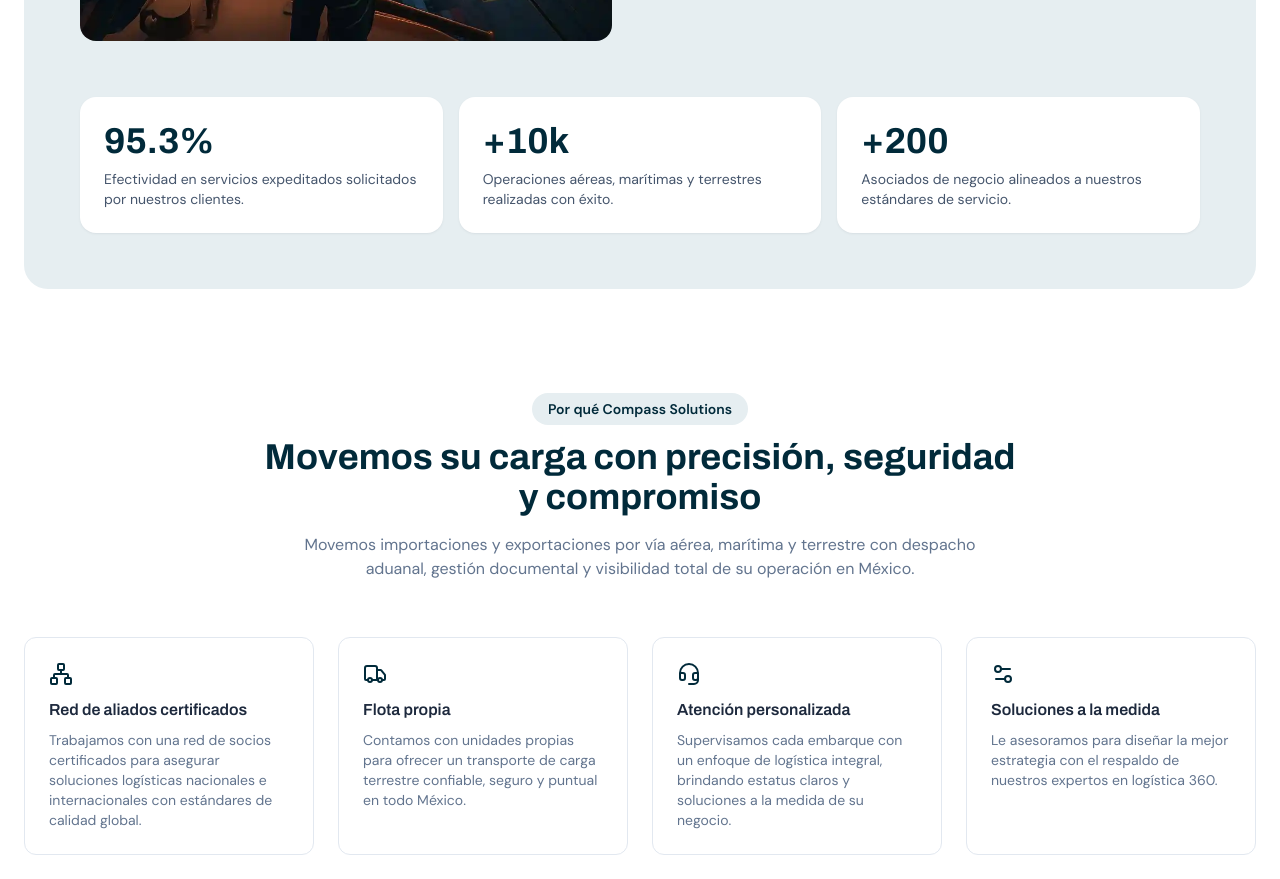
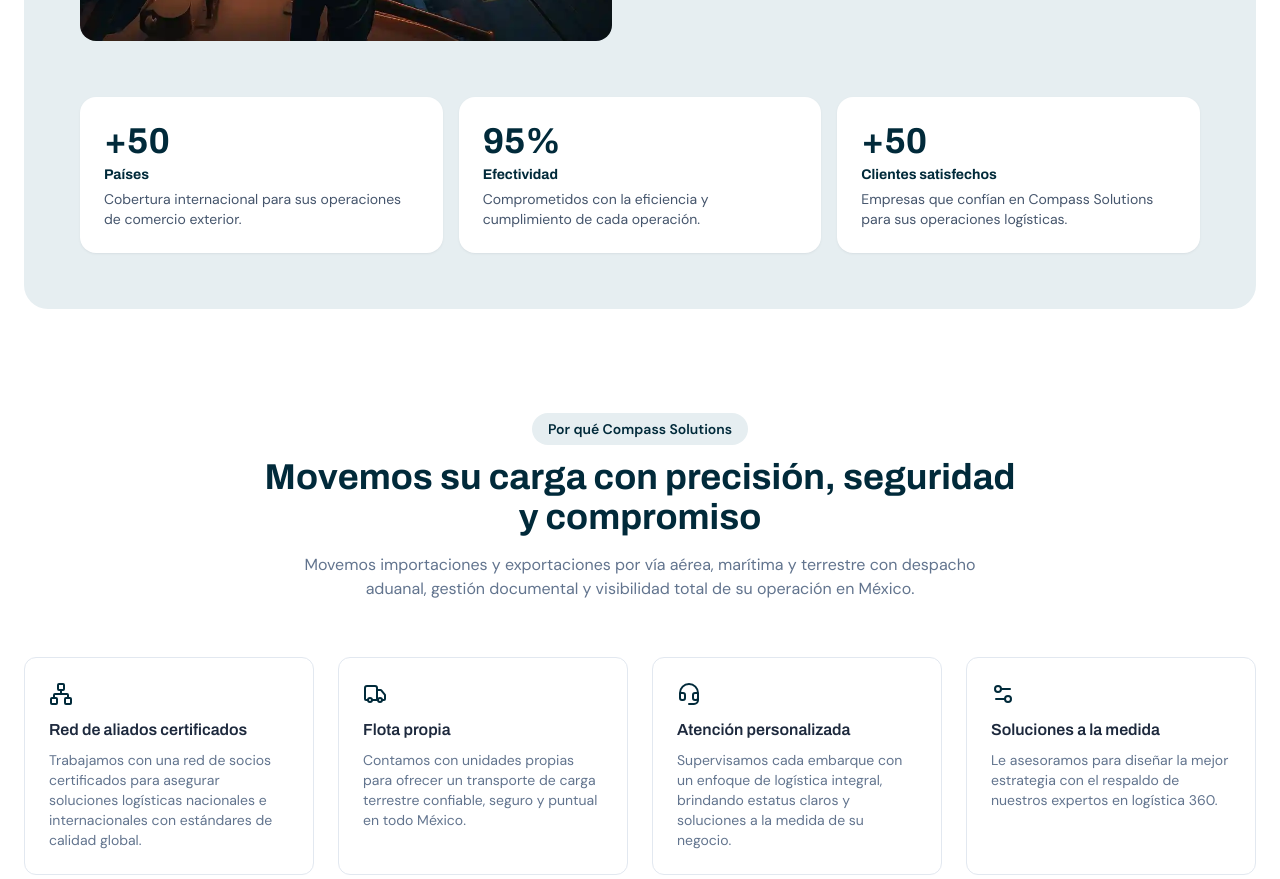
Before and after one commit to compasssolutionsmx/compass_web, a Next.js app: page / in a window 1280 px wide. Shown: the part 1460-2339 px from the top of the page. Built offline with nearby package versions, Linux system fonts and the light colour scheme; no server answers.

Commit message:
Actualiza banda de metricas con cifras validadas por el cliente

```diff
--- a/src/components/AnimatedCounter.tsx
+++ b/src/components/AnimatedCounter.tsx
@@ -7,7 +7,7 @@
 type AnimatedCounterProps = {
   /** Valor final al que sube el contador. */
   target: number;
-  /** Decimales a mostrar. 0 por defecto; el 95.3% necesita 1. */
+  /** Decimales a mostrar. 0 por defecto. */
   decimals?: number;
   className?: string;
 };
--- a/src/components/StatsSection.tsx
+++ b/src/components/StatsSection.tsx
@@ -4,12 +4,13 @@
 
 /* ---------------------------------------------------------------------------
    MÉTRICAS REALES — editar aquí.
-   Confirmadas contra el sitio actual. Se guardan con su magnitud real; el
-   formato de pantalla lo pone el JSX ("+10k" sale de dividir entre mil).
+   Cifras definitivas validadas por el cliente. Son las mismas tres, en el
+   mismo orden y con el mismo copy, que las de <ImportStats> en la landing:
+   si se tocan aquí, hay que tocarlas allá.
    --------------------------------------------------------------------------- */
-const EFFECTIVENESS = 95.3;
-const OPERATIONS_COUNT = 10000;
-const PARTNERS_COUNT = 200;
+const COUNTRIES_COUNT = 50;
+const EFFECTIVENESS = 95;
+const CLIENTS_COUNT = 50;
 
 export default function StatsSection() {
   return (
@@ -61,33 +62,57 @@
         </div>
 
         {/* ---------- Bloque inferior: las tres métricas ---------- */}
-        {/* Tarjetas blancas sobre la caja clara, con el número en brand-900:
-            15.07:1. Antes el 95.3% flotaba sobre la foto; ahora es una de las
-            tres, con el mismo tratamiento que las otras dos. */}
+        {/* Tarjetas blancas sobre la caja clara, con la cifra en brand-900:
+            15.07:1.
+
+            JERARQUÍA DE TRES LÍNEAS —cifra, rótulo corto, descripción— tomada
+            de <ImportStats> en la landing, para que las mismas tres métricas se
+            lean igual en las dos páginas. Los tamaños y pesos son los de allá:
+            cifra en `text-4xl font-bold`, rótulo en `text-sm font-bold` y misma
+            font-heading que la cifra (es su continuación, no un párrafo), y
+            descripción en `text-sm` slate-600. Lo único que NO se copia es el
+            fondo: aquí la tarjeta sigue siendo blanca sobre la caja brand-100,
+            mientras que en la landing es brand-100 sobre blanco. Sobre blanco
+            el rótulo en brand-900 da los mismos 15.07:1 de la cifra y la
+            descripción en slate-600 da 7.58:1.
+
+            `mt-1` entre las tres líneas, y no el `mt-2` que llevaba la
+            descripción cuando colgaba directamente de la cifra: con el rótulo
+            en medio, 8px de separación uniforme mantienen las tres como un solo
+            bloque en vez de partirlo en dos. */}
         <ul className="mt-10 grid gap-4 sm:grid-cols-3 lg:mt-14">
           <li className="rounded-2xl bg-white p-6 shadow-sm shadow-brand-950/5">
             <p className="font-heading text-4xl font-bold text-brand-900">
-              <AnimatedCounter target={EFFECTIVENESS} decimals={1} />%
+              +<AnimatedCounter target={COUNTRIES_COUNT} />
             </p>
-            <p className="mt-2 text-sm text-slate-600">
-              Efectividad en servicios expeditados solicitados por nuestros
-              clientes.
+            <p className="mt-1 font-heading text-sm font-bold text-brand-900">
+              Países
+            </p>
+            <p className="mt-1 text-sm text-slate-600">
+              Cobertura internacional para sus operaciones de comercio exterior.
             </p>
           </li>
           <li className="rounded-2xl bg-white p-6 shadow-sm shadow-brand-950/5">
             <p className="font-heading text-4xl font-bold text-brand-900">
-              +<AnimatedCounter target={OPERATIONS_COUNT / 1000} />k
+              <AnimatedCounter target={EFFECTIVENESS} />%
             </p>
-            <p className="mt-2 text-sm text-slate-600">
-              Operaciones aéreas, marítimas y terrestres realizadas con éxito.
+            <p className="mt-1 font-heading text-sm font-bold text-brand-900">
+              Efectividad
+            </p>
+            <p className="mt-1 text-sm text-slate-600">
+              Comprometidos con la eficiencia y cumplimiento de cada operación.
             </p>
           </li>
           <li className="rounded-2xl bg-white p-6 shadow-sm shadow-brand-950/5">
             <p className="font-heading text-4xl font-bold text-brand-900">
-              +<AnimatedCounter target={PARTNERS_COUNT} />
+              +<AnimatedCounter target={CLIENTS_COUNT} />
             </p>
-            <p className="mt-2 text-sm text-slate-600">
-              Asociados de negocio alineados a nuestros estándares de servicio.
+            <p className="mt-1 font-heading text-sm font-bold text-brand-900">
+              Clientes satisfechos
+            </p>
+            <p className="mt-1 text-sm text-slate-600">
+              Empresas que confían en Compass Solutions para sus operaciones
+              logísticas.
             </p>
           </li>
         </ul>
--- a/src/components/importaciones/ImportStats.tsx
+++ b/src/components/importaciones/ImportStats.tsx
@@ -7,47 +7,39 @@
  *
  * POR QUÉ NO SE PARAMETRIZÓ StatsSection: el mockup no pide "las mismas tres
  * métricas con otro número", pide otra sección. Cambia el layout (dos columnas
- * con foto y CTA a la izquierda, rejilla 2x2 a la derecha, contra el bloque
- * foto+texto y fila de tres del home), cambia el número de métricas (4 contra
- * 3), y cada métrica gana un rótulo corto que en el home no existe. Doblar
- * StatsSection para cubrir las dos formas habría dejado un componente con más
- * ramas que contenido. Lo que sí se comparte de verdad es <AnimatedCounter> y
- * los tokens.
+ * con texto a la izquierda y rejilla a la derecha, contra el bloque foto+texto
+ * y fila de tres del home) y cambia el fondo de la tarjeta (brand-100 sobre
+ * blanco aquí, blanca sobre brand-100 allá). Doblar StatsSection para cubrir
+ * las dos formas habría dejado un componente con más ramas que contenido. Lo
+ * que sí se comparte de verdad es <AnimatedCounter> y los tokens.
  *
- * TODO(cliente): estas cuatro cifras NO son las mismas que las del home
- * (+10k operaciones contra +15k aquí; 200 asociados contra +400 clientes).
- * Vienen del mockup de la landing, que a su vez las tomó del sitio en vivo.
- * Hay que confirmar cuál juego es el bueno antes de publicar: hoy el sitio
- * afirmaría dos cosas distintas en dos páginas.
+ * LAS CIFRAS SÍ SON LAS MISMAS QUE LAS DEL HOME, y ese es el punto: son las
+ * definitivas validadas por el cliente, en el mismo orden y con el mismo copy
+ * que en <StatsSection>. Antes cada página afirmaba cosas distintas (+15k aquí
+ * contra +10k allá; +400 clientes contra 200 asociados). Si se tocan aquí, hay
+ * que tocarlas allá.
  */
 const METRICS = [
   {
-    target: 15,
+    target: 50,
     prefix: "+",
-    suffix: "k",
-    label: "Operaciones anuales",
-    description: "Operaciones anuales gestionadas con precisión quirúrgica.",
+    label: "Países",
+    description:
+      "Cobertura internacional para sus operaciones de comercio exterior.",
   },
   {
-    target: 95.3,
-    decimals: 1,
+    target: 95,
     suffix: "%",
     label: "Efectividad",
     description:
-      "De efectividad en servicios expeditados y entregas just-in-time.",
+      "Comprometidos con la eficiencia y cumplimiento de cada operación.",
   },
   {
-    target: 400,
+    target: 50,
     prefix: "+",
     label: "Clientes satisfechos",
     description:
-      "Clientes satisfechos que confían su cadena de suministro en nosotros.",
-  },
-  {
-    target: 120,
-    prefix: "+",
-    label: "Países cubiertos",
-    description: "Países cubiertos a través de nuestra red global de agentes.",
+      "Empresas que confían en Compass Solutions para sus operaciones logísticas.",
   },
 ];
 
@@ -111,22 +103,42 @@
         </div>
 
         {/* `max-lg:gap-4`: con tarjeta propia, los 32px de `gap-8` separaban de
-            más — el padding de cada una ya hace de aire y cuatro huecos de 32px
+            más — el padding de cada una ya hace de aire y los huecos de 32px
             estiraban la pila sin necesidad. */}
         <ul className="grid grid-cols-1 gap-8 sm:grid-cols-2 max-lg:gap-4">
-          {METRICS.map((metric) => (
-            /* TARJETA `bg-brand-100` EN MÓVIL. Apiladas sin nada que las separe,
-               las cuatro métricas se leían como un párrafo corrido y la cifra de
-               una se pegaba a la descripción de la anterior.
+          {METRICS.map((metric, index) => {
+            // TERCERA TARJETA CENTRADA. Con un número impar de métricas en dos
+            // columnas, la última se queda sola en la segunda fila y pegada a
+            // la izquierda. Abarca las dos columnas y se centra dentro de ellas.
+            //
+            // POR QUÉ CON ANCHO EXPLÍCITO Y NO SÓLO `justify-self-center`: un
+            // elemento de rejilla centrado deja de estirarse y se encoge a su
+            // contenido, así que la tarjeta saldría más angosta que las dos de
+            // arriba. Fijarle el ancho de una columna —`calc(50% - gap/2)`— es
+            // lo que iguala las tres.
+            //
+            // Los dos anchos son los dos `gap` que tiene esta rejilla: 1rem por
+            // debajo de `lg` (`max-lg:gap-4`) y 2rem de ahí para arriba
+            // (`gap-8`). Si se cambia un `gap`, hay que cambiar su `w`.
+            //
+            // Nada de esto aplica en móvil: por debajo de `sm` la rejilla es de
+            // una sola columna y no hay huérfana que centrar.
+            const isOrphan =
+              METRICS.length % 2 === 1 && index === METRICS.length - 1;
+
+            return (
+              /* TARJETA `bg-brand-100` EN MÓVIL. Apiladas sin nada que las
+                 separe, las métricas se leían como un párrafo corrido y la
+                 cifra de una se pegaba a la descripción de la anterior.
 
                  Se eligió el tinte de marca y no la tarjeta blanca con anillo
                  (`ring-1 ring-slate-200`, la de las tarjetas del blog) por dos
-               razones: esta sección va sobre blanco, así que una tarjeta blanca
-               necesitaría el borde para existir y ese borde da 1.44:1 contra el
-               fondo — por debajo del 3:1 que pide un elemento no textual que
-               delimita; y porque brand-100 es el lenguaje que el sitio ya usa
-               para las cifras (la franja de <StatsSection> en el home) y para
-               las tarjetas sobre blanco (<VacanteCard>).
+                 razones: esta sección va sobre blanco, así que una tarjeta
+                 blanca necesitaría el borde para existir y ese borde da 1.44:1
+                 contra el fondo — por debajo del 3:1 que pide un elemento no
+                 textual que delimita; y porque brand-100 es el lenguaje que el
+                 sitio ya usa para las cifras (la franja de <StatsSection> en el
+                 home) y para las tarjetas sobre blanco (<VacanteCard>).
 
                  CONTRASTE sobre brand-100: cifra y rótulo en brand-900 12.82:1,
                  descripción en slate-600 6.45:1. Los tres pasan AA. El tinte
@@ -134,18 +146,22 @@
                  tarjeta agrupa, no codifica ninguna información por color. */
               <li
                 key={metric.label}
-              className="max-lg:rounded-2xl max-lg:bg-brand-100 max-lg:p-5"
+                className={`max-lg:rounded-2xl max-lg:bg-brand-100 max-lg:p-5 ${
+                  isOrphan
+                    ? "sm:col-span-2 sm:col-start-1 sm:w-[calc(50%_-_0.5rem)] sm:justify-self-center lg:w-[calc(50%_-_1rem)]"
+                    : ""
+                }`}
               >
-              {/* `max-lg:text-3xl`: 30px contra los 36 de `text-4xl`. Dentro de
-                  una tarjeta de 5rem de alto útil, 36px competía con el rótulo
-                  en vez de encabezarlo. La cifra más ancha es "95.3%" y a 30px
-                  mide 89px, contra los 216px de caja útil a 320px. */}
+                {/* `max-lg:text-3xl`: 30px contra los 36 de `text-4xl`. Dentro
+                    de una tarjeta de 5rem de alto útil, 36px competía con el
+                    rótulo en vez de encabezarlo. La cifra más ancha es "95%" y
+                    a 30px cabe de sobra en los 216px de caja útil a 320px. */}
                 <p className="font-heading text-4xl font-bold text-brand-900 max-lg:text-3xl">
                   {metric.prefix}
-                <AnimatedCounter
-                  target={metric.target}
-                  decimals={metric.decimals ?? 0}
-                />
+                  {/* Sin `decimals`: las tres cifras definitivas son enteras
+                    (antes el 95.3% pedía 1). <AnimatedCounter> ya trae 0 por
+                    defecto. */}
+                  <AnimatedCounter target={metric.target} />
                   {metric.suffix}
                 </p>
                 <p className="mt-1 font-heading text-sm font-bold text-brand-900">
@@ -155,7 +171,8 @@
                   {metric.description}
                 </p>
               </li>
-          ))}
+            );
+          })}
         </ul>
       </div>
     </section>
```
Lines whose indentation alone changed are shown as unchanged.
